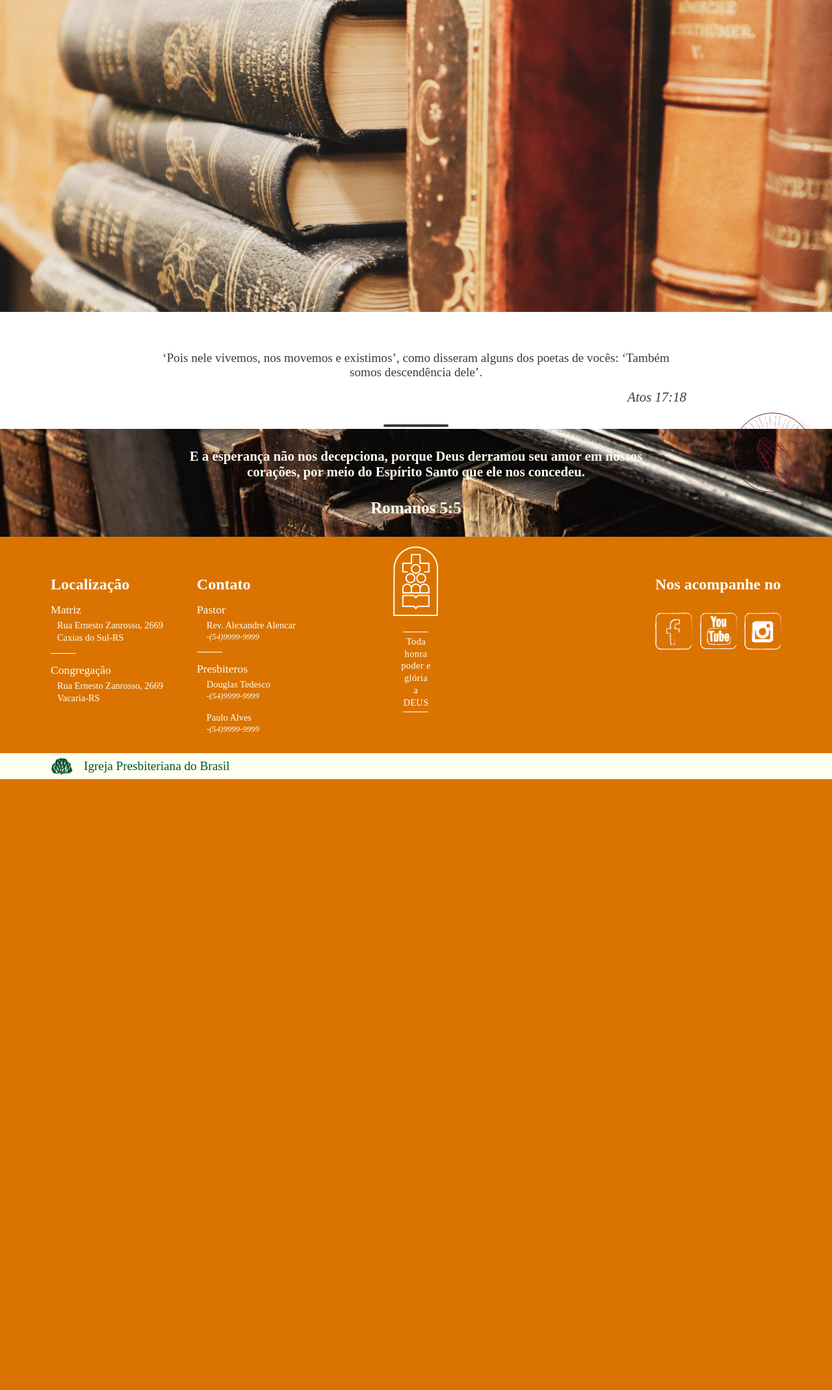
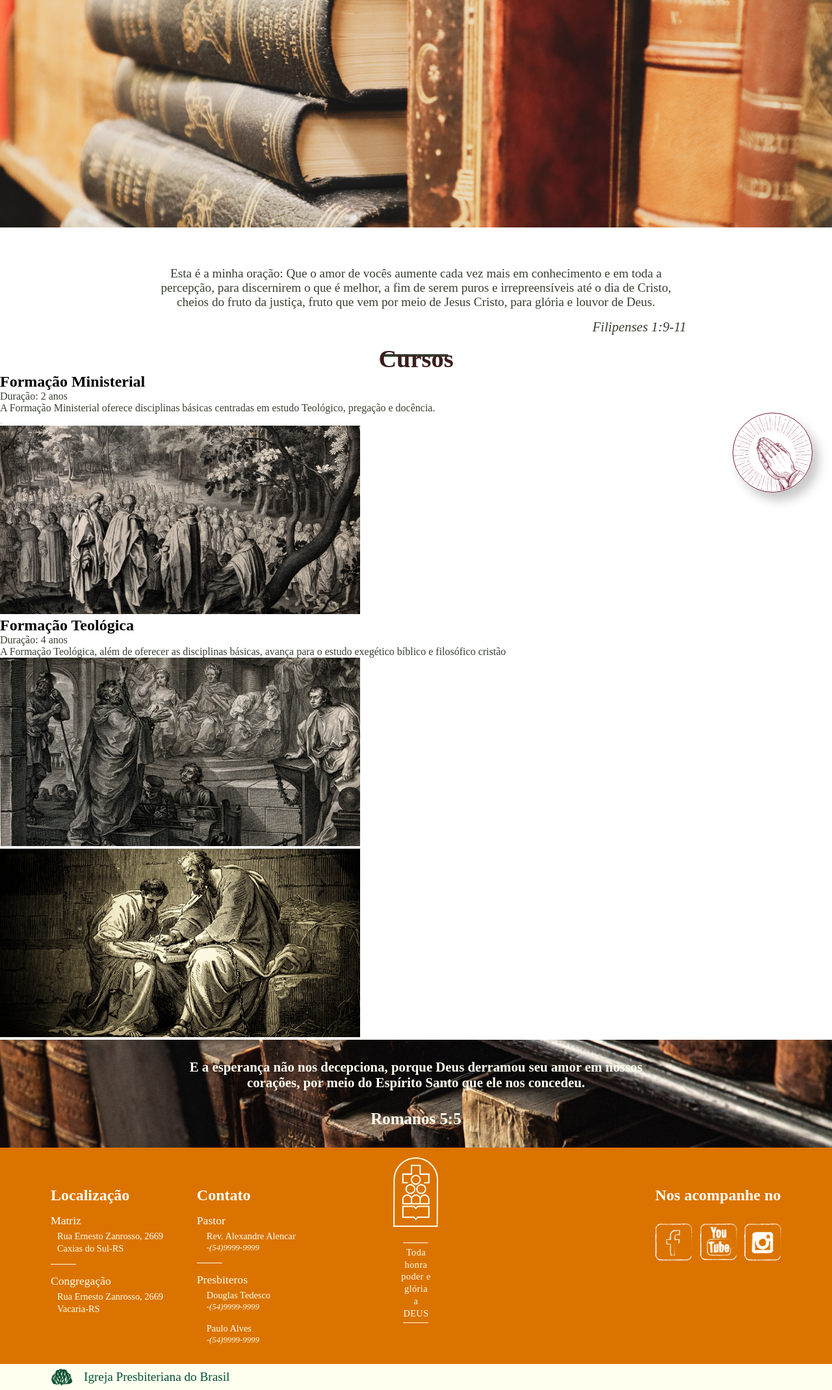
Before and after one commit to lothllann/IPB, a PHP site: page /theological_center.html in a window 1280 px wide. Shown: the whole page at 65% size. Before the commit the page ends 1199 px from the top, so only its background shows below. Run offline with PHP 8.4, Linux system fonts and the light colour scheme.

Commit message:
atualização

```diff
--- a/theological_center.css
+++ b/theological_center.css
@@ -5,7 +5,7 @@ INTRODUÇÃO
 .intro {
     background: url("img/bg_teo.png") no-repeat center;
     background-size: cover;
-    height: 480px;
+    height: 350px;
 }
 
 .versiculo {
--- a/theological_center.html
+++ b/theological_center.html
@@ -14,14 +14,83 @@
 
 <body>
 
-    <section class="intro"></section>
+    <section class="intro">
+
+    </section>
 
     <div class="versiculo">
-        <p>‘Pois nele vivemos, nos movemos e existimos’, como disseram alguns dos poetas de vocês: ‘Também somos descendência dele’.</p>
+        <p>Esta é a minha oração: Que o amor de vocês aumente cada vez mais em conhecimento e em toda a percepção, para discernirem o que é melhor, a fim de serem puros e irrepreensíveis até o dia de Cristo, cheios do fruto da justiça, fruto que vem por
+            meio de Jesus Cristo, para glória e louvor de Deus.</p>
         <span>
-            <p>Atos 17:18</p>
+            <p>Filipenses 1:9-11</p>
         </span>
     </div>
+
+    <section class="cursos">
+
+        <h1>Cursos</h1>
+
+        <div class="for_min">
+            <div class="info">
+                <h2>Formação Ministerial</h2>
+                <div>
+                    <p>Duração: 2 anos</p>
+                    <p>A Formação Ministerial oferece disciplinas básicas centradas em estudo Teológico, pregação e docência.</p>
+                </div>
+
+                <div>
+                    <button> <a href=""> </a></button>
+                </div>
+            </div>
+
+            <div class="cursos_img">
+                <img src="img/img_min.png" alt="">
+            </div>
+        </div>
+
+
+        <div class="for_teo">
+            <div class="info">
+                <h2>Formação Teológica</h2>
+
+                <div>
+                    <p>Duração: 4 anos</p>
+                    <p>A Formação Teológica, além de oferecer as disciplinas básicas, avança para o estudo exegético bíblico e filosófico cristão</p>
+                </div>
+            </div>
+
+            <div class="cursos_img">
+                <img src="img/img_teo.png" alt="">
+            </div>
+        </div>
+
+        <div class="teo_conf">
+            <div class="info">
+
+            </div>
+
+            <div class="cursos_img">
+                <img src="img/img_conf.png" alt="">
+            </div>
+        </div>
+
+    </section>
+
+    <section class="rev">
+
+    </section>
+
+
+
+
+
+
+
+
+
+
+
+
 
     <section class="separador_theo">
         <div class="v container">
```
